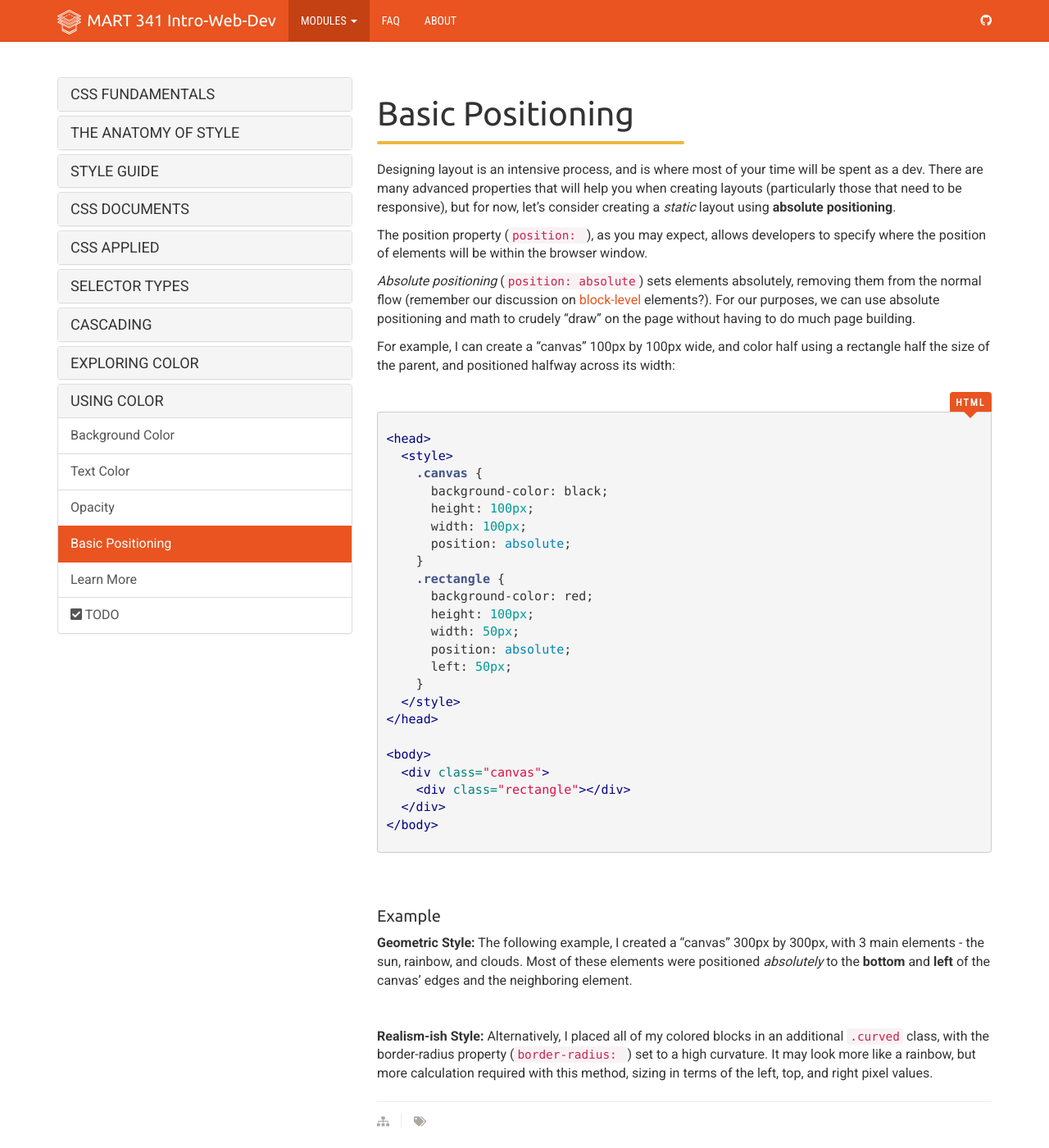
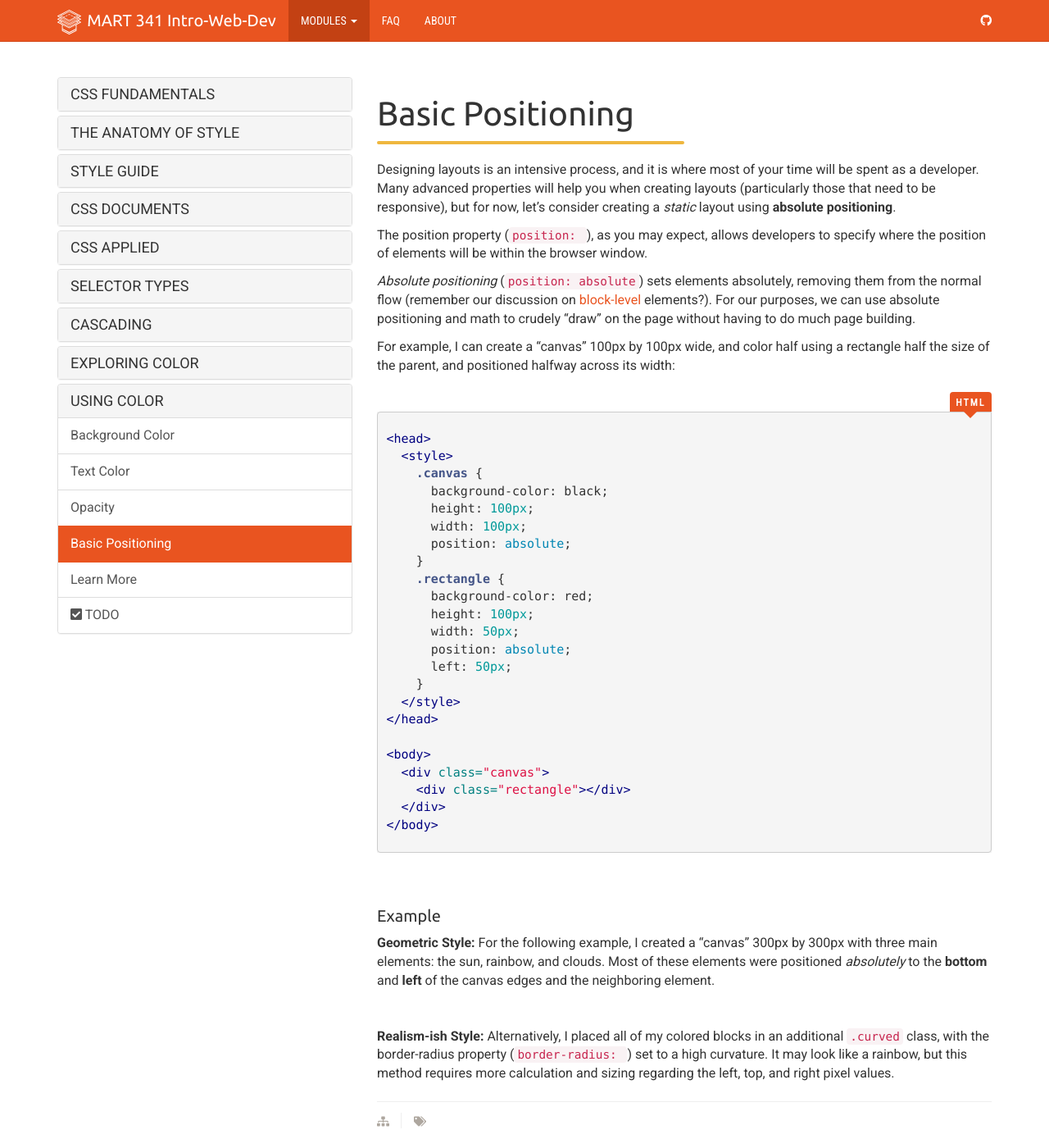
Before and after one commit to Montana-Media-Arts/webDesignFall2024, a Jekyll site: the page built from _docs/topic-09/10-using/04-page.md, in a window 1280 px wide and 1400 px high. Shown: the whole window at 82% size. Built offline with Jekyll 4.4.1, drawn with Linux system fonts in a browser that asks for light colours; nearby versions of some CDN libraries.

Commit message:
Update 04-page.md

```diff
--- a/_docs/topic-09/10-using/04-page.md
+++ b/_docs/topic-09/10-using/04-page.md
@@ -6,7 +6,7 @@ permalink: /topic-09/intro-positioning/
 
 <div class="divider-heading"></div>
 
-Designing layout is an intensive process, and is where most of your time will be spent as a dev. There are many advanced properties that will help you when creating layouts (particularly those that need to be responsive), but for now, let's consider creating a _static_ layout using **absolute positioning**.
+Designing layouts is an intensive process, and it is where most of your time will be spent as a developer. Many advanced properties will help you when creating layouts (particularly those that need to be responsive), but for now, let's consider creating a _static_ layout using **absolute positioning**.
 
 The position property (`position: `), as you may expect, allows developers to specify where the position of elements will be within the browser window.
 
@@ -46,7 +46,7 @@ For example, I can create a "canvas" 100px by 100px wide, and color half using a
 
 #### Example
 
-**Geometric Style:** The following example, I created a "canvas" 300px by 300px, with 3 main elements - the sun, rainbow, and clouds. Most of these elements were positioned _absolutely_ to the **bottom** and **left** of the canvas' edges and the neighboring element.
+**Geometric Style:** For the following example, I created a "canvas" 300px by 300px with three main elements: the sun, rainbow, and clouds. Most of these elements were positioned _absolutely_ to the **bottom** and **left** of the canvas edges and the neighboring element.
 
 
 <div class="codepen-embed">
@@ -55,7 +55,7 @@ For example, I can create a "canvas" 100px by 100px wide, and color half using a
 
 <br/>
 
-**Realism-ish Style:** Alternatively, I placed all of my colored blocks in an additional `.curved` class, with the border-radius property (`border-radius: `) set to a high curvature. It may look more like a rainbow, but more calculation required with this method, sizing in terms of the left, top, and right pixel values.
+**Realism-ish Style:** Alternatively, I placed all of my colored blocks in an additional `.curved` class, with the border-radius property (`border-radius: `) set to a high curvature. It may look like a rainbow, but this method requires more calculation and sizing regarding the left, top, and right pixel values.
 
 <div class="codepen-embed">
   <p data-height="400" data-theme-id="30567" data-slug-hash="zYBqXpY" data-default-tab="css,result" data-user="retrog4m3r" data-embed-version="2" data-pen-title="[Topic-08] Basic Absolute Positioning, Pt. 2" class="codepen"></p>
```
